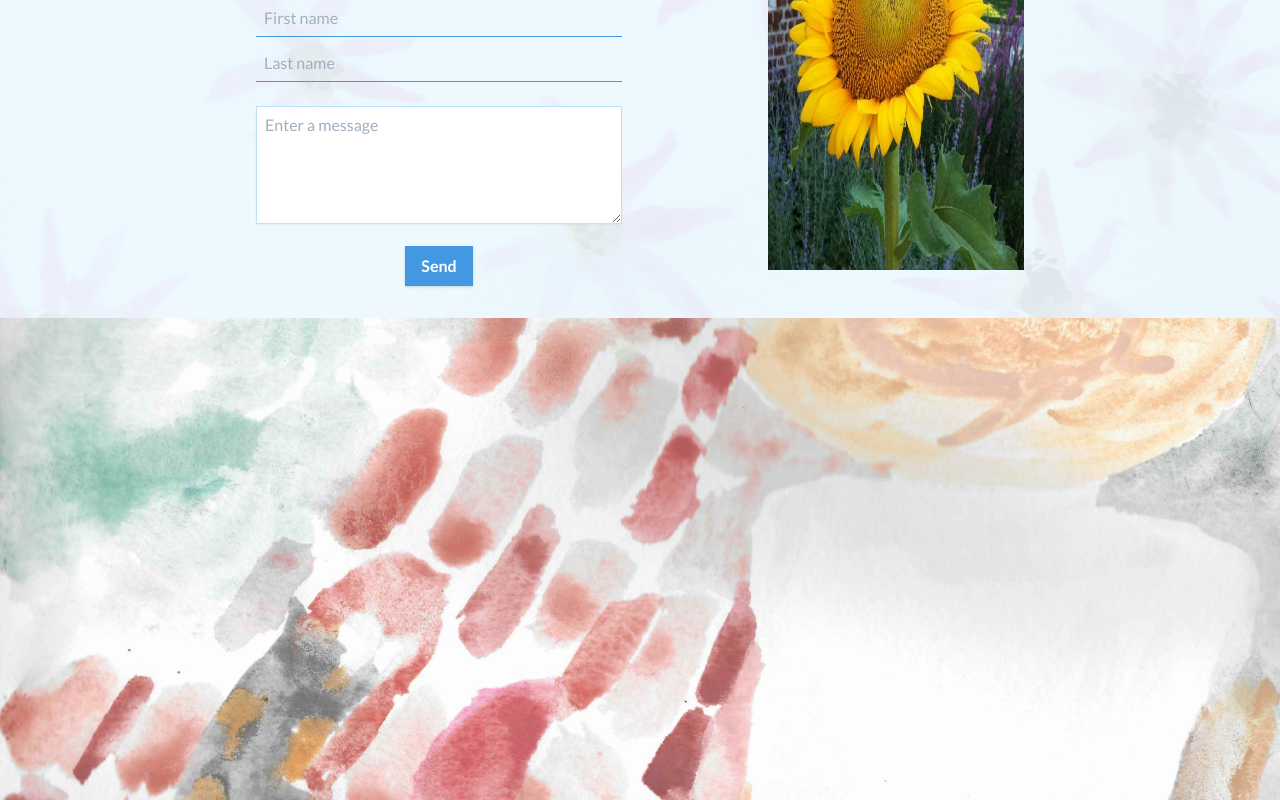
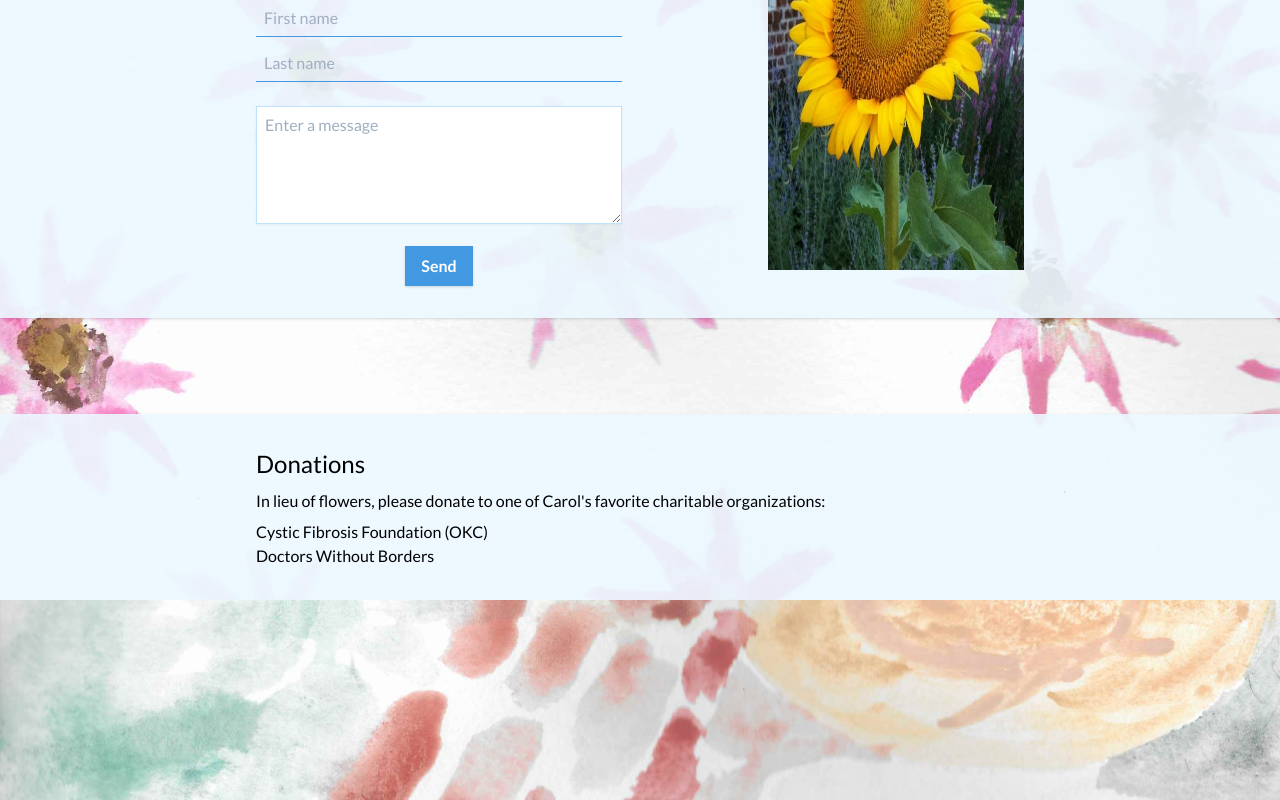
Before and after one commit to ppalms/carols-celebration, an Angular app in the folder client/ccp-web/: page / in a window 1280 px wide. Shown: the part 1698-2498 px from the top of the page. Built offline with nearby package versions, Linux system fonts and the light colour scheme; a web font is replaced by a local one.

Commit message:
Add donations section

```diff
--- a/client/ccp-web/src/app/landing/landing.component.html
+++ b/client/ccp-web/src/app/landing/landing.component.html
@@ -19,7 +19,7 @@
     />
 
     <div class="sm:flex-grow sm:mr-6 sm:mt-0">
-      <h1 class="text-2xl">Attend as a Flower?</h1>
+      <h2 class="text-2xl">Attend as a Flower?</h2>
       <p class="text-base leading-snug mt-2">
         Carol learned gardening from her dad, and it was a practice that brought
         her joy and peace throughout her life.
@@ -65,4 +65,32 @@
   </div>
 </div> -->
 
+<!-- Donations -->
+<div class="page-section mt-24 p-8 lg:px-32 xl:px-64">
+  <h2 class="text-2xl">Donations</h2>
+  <p class="text-base leading-snug mt-2">
+    In lieu of flowers, please donate to one of Carol's favorite charitable
+    organizations:
+  </p>
+  <div class="text-base mt-2">
+    <ul>
+      <li>
+        <a
+          href="http://fightcf.cff.org/oklahoma_oklahomacity_anf"
+          target="_blank"
+          >Cystic Fibrosis Foundation (OKC)</a
+        >
+      </li>
+
+      <li>
+        <a
+          href="https://donate.doctorswithoutborders.org/onetime.cfm"
+          target="_blank"
+          >Doctors Without Borders</a
+        >
+      </li>
+    </ul>
+  </div>
+</div>
+
 <div class="bg-bottom pt-64 pb-10 sm:h-screen"></div>
```
